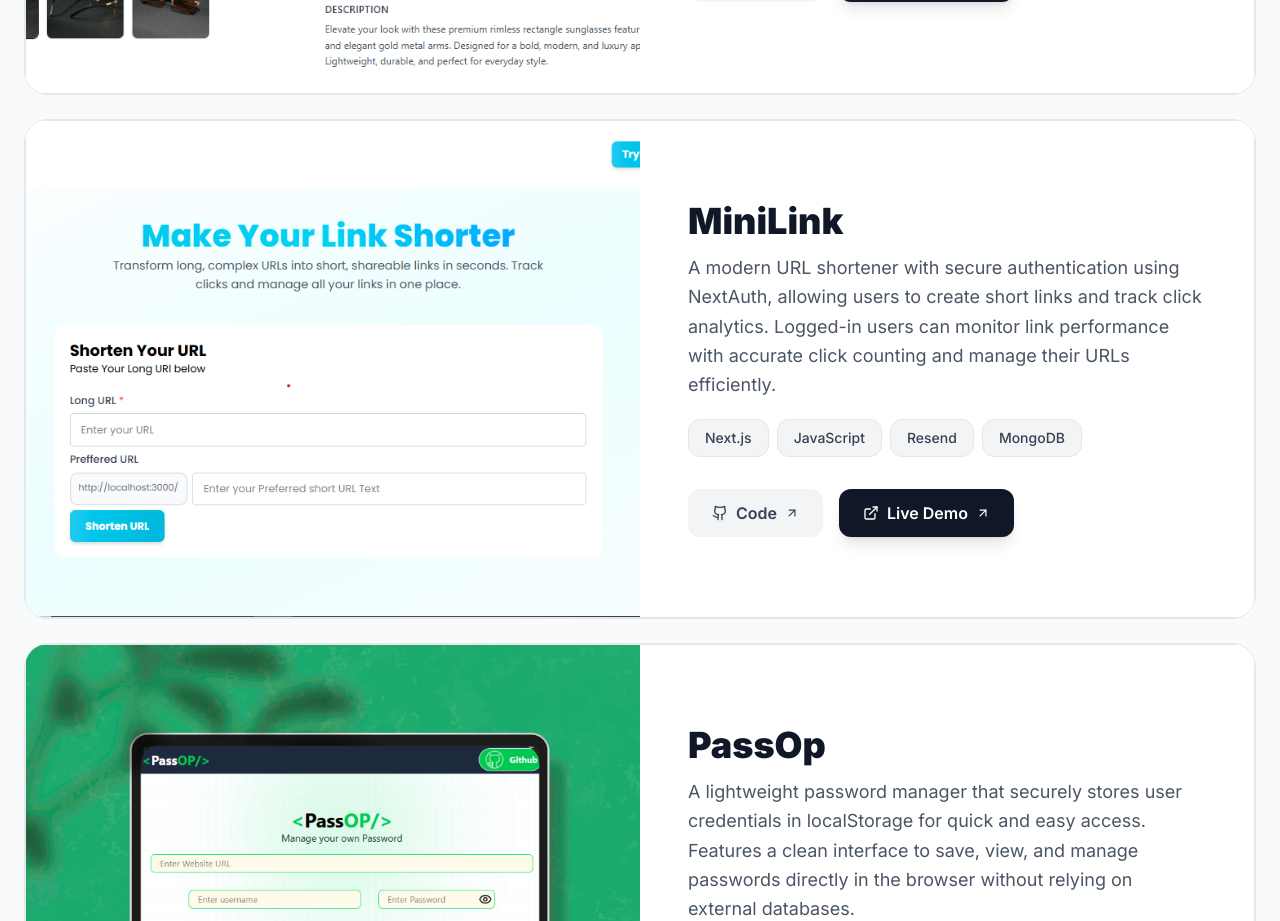
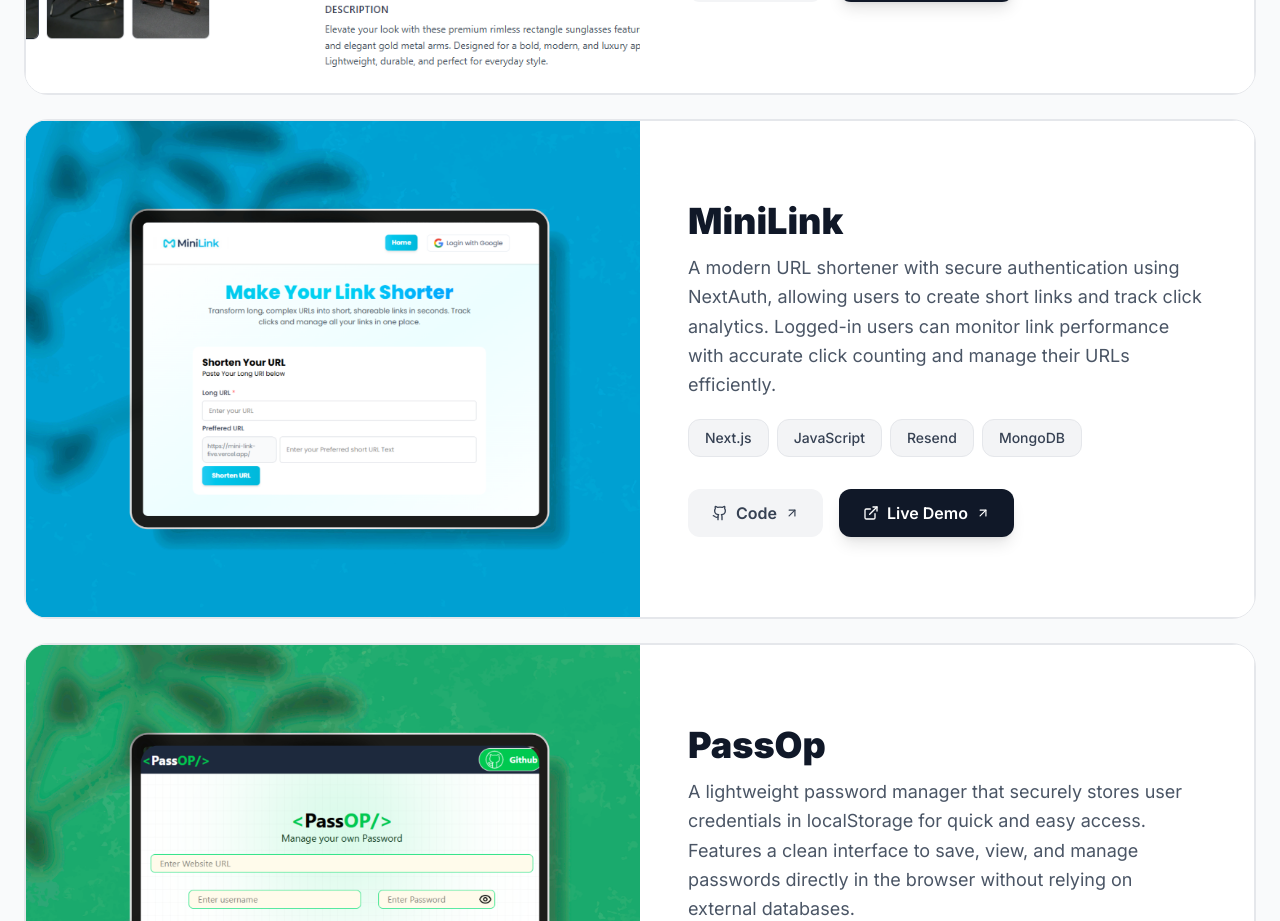
Before and after one commit to SaadkamalShaikhdev/Saad-Portfolio, a Next.js app: page / in a window 1280 px wide. Shown: the part 4100-5021 px from the top of the page. Built offline with nearby package versions, Linux system fonts and the light colour scheme.

Commit message:
edit MiniLink image

```diff
--- a/app/page.tsx
+++ b/app/page.tsx
@@ -357,7 +357,7 @@
       {/* Image Side */}
       <div className="relative overflow-hidden h-52 sm:h-64 lg:h-full">
         <Image
-          src="/urlshortener.png"
+          src="/urlShortener.png"
           alt="Url Shortener platfrom"
           fill
           className="object-cover group-hover:scale-110 transition-transform duration-700"
```
Also changed, not shown: public/urlshortener.png.
